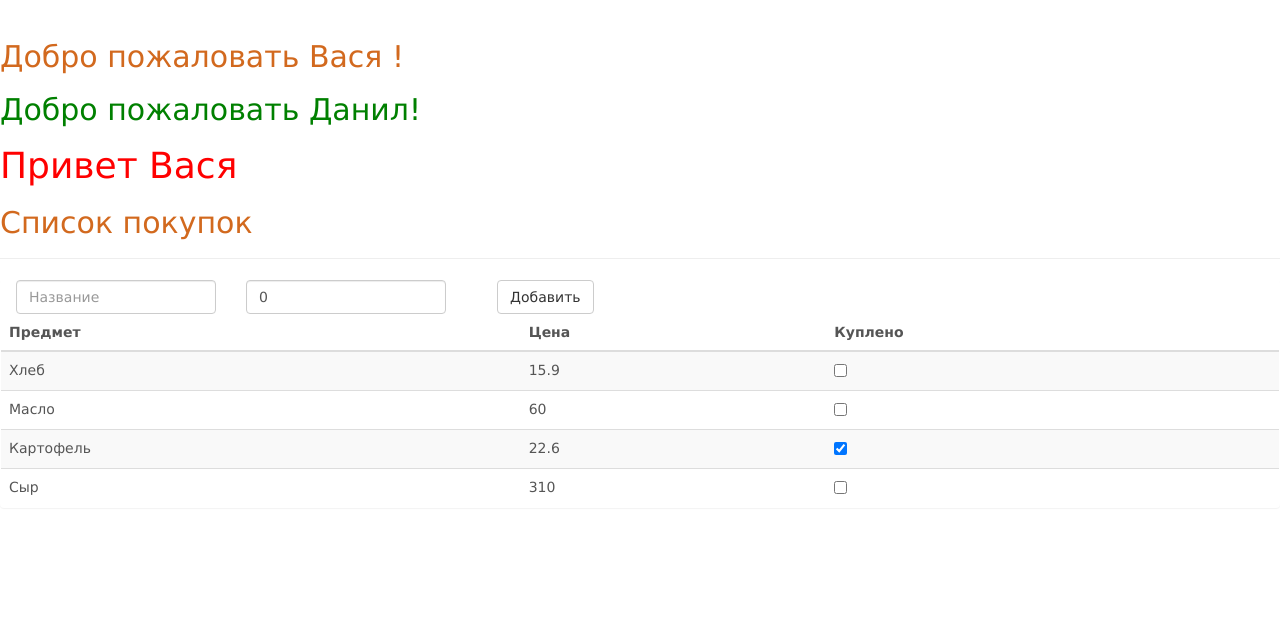
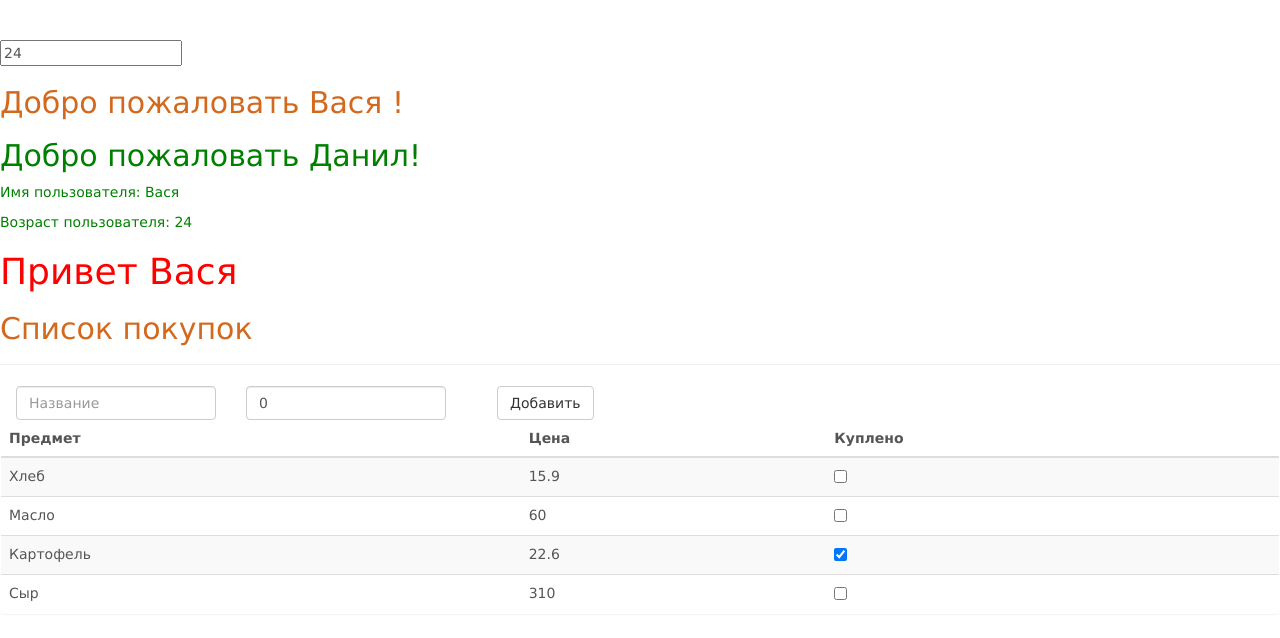
Before and after one commit to zheMate/angular-application, an Angular app: page / in a window 1280 px wide. Shown: the top 638 px of the page. Built offline with nearby package versions, Linux system fonts and the light colour scheme.

Commit message:
changes in main component via child

```diff
--- a/src/app/app.component.html
+++ b/src/app/app.component.html
@@ -1,5 +1,8 @@
 <div class="page-header">
-    <child-comp><h2>Добро пожаловать {{ name }} !</h2></child-comp>
+    <child-comp [userName]="name" [userAge]="age">
+        <input type="text" [(ngModel)]="age"/>
+        <h2>Добро пожаловать {{ name }} !</h2>
+    </child-comp>
     <h1>Привет {{ name }}</h1>
     <h2> Список покупок </h2>
 </div>
--- a/src/app/app.component.ts
+++ b/src/app/app.component.ts
@@ -18,6 +18,7 @@ class Item {
 })
 export class AppComponent {
     text: string = "";
+    age: number = 24;
     name: string = "Вася";
     price: number = 0;
     items: Item[] =
--- a/src/app/child.component.ts
+++ b/src/app/child.component.ts
@@ -1,13 +1,27 @@
-import { Component } from '@angular/core';
+import { Input, Component } from '@angular/core';
 
 @Component({
     selector: 'child-comp',
     template: `
     <ng-content></ng-content>
     <h2>Добро пожаловать {{ name }}!</h2>
-    `,
+    <p>Имя пользователя: {{userName}}</p>
+    <p>Возраст пользователя: {{userAge}}</p>`,
     styles: [`h2, p {color:green;}`]
 })
 export class ChildComponent {
+    @Input() userName: string = "";
+    _userAge: number = 0;
+    @Input()
+    set userAge(age:number) {
+        if(age<0)
+        this._userAge=0;
+        else if(age>100)
+        this._userAge = 100;
+        else
+        this._userAge = age;
+    }
+    get userAge() { return this._userAge; }
     name = "Данил";
+
 }
```
